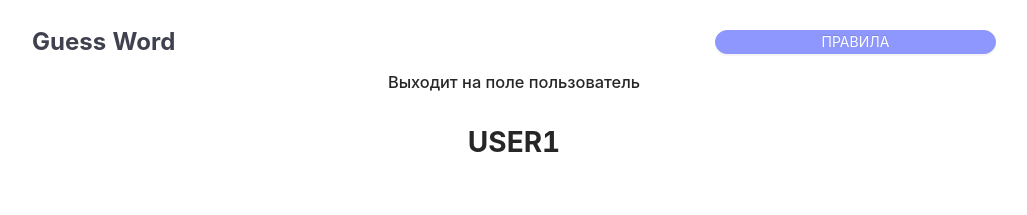
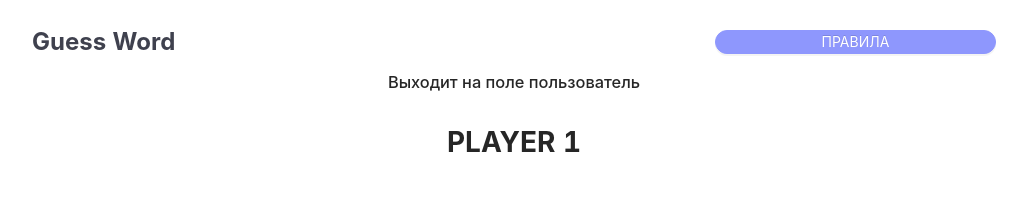
Before and after one commit to hardzeichyksiarhei/old.guess-word, a React (Create React App) app: page /game-start in a window 1280 px wide. Shown: the top 215 px of the page, without its empty margins (126-1153 px from the left). Built offline with nearby package versions, Linux system fonts and the light colour scheme.

Commit message:
feat: game start & choose implementation

```diff
--- a/src/components/categories/CategoriesList.jsx
+++ b/src/components/categories/CategoriesList.jsx
@@ -8,9 +8,9 @@ import categorySelectors from "../../store/selectors/categories";
 
 import CategoryItem from "./CategoryItem";
 
-import { Row } from "antd";
+import { Row, Col } from "antd";
 
-import "./style.scss"
+import "./style.scss";
 
 const CategoriesList = () => {
   const dispatch = useDispatch();
@@ -22,9 +22,15 @@ const CategoriesList = () => {
 
   return (
     <div className="categories-list py-2">
-      <Row gutter={[16,16]}>
+      <Row gutter={[16, 16]}>
         {categories.map((category) => (
-            <CategoryItem category={category} key={category.id} />
+          <Col
+            span={category.slug === "all" ? 24 : 12}
+            className="category-item gutter-row"
+            key={category.id}
+          >
+            <CategoryItem category={category} />
+          </Col>
         ))}
       </Row>
     </div>
--- a/src/components/categories/CategoryItem.jsx
+++ b/src/components/categories/CategoryItem.jsx
@@ -1,38 +1,35 @@
 import React from "react";
-
 import { useDispatch } from "react-redux";
+import { useNavigate } from "react-router-dom";
 
 import * as gameActions from "../../store/actions/game";
 
-import { Col } from "antd";
-
-import "./style.scss"
+import "./style.scss";
 
 const CategoryItem = (props) => {
   const dispatch = useDispatch();
+  const navigate = useNavigate()
 
-  const handleClickCategory = (category) => {
-    dispatch(gameActions.setCategory(category));
+  const handleClickCategory = () => {
+    dispatch(gameActions.setCategory(props.category));
+    navigate('/game-start')
   };
 
   return (
-    <Col
-        span={props.category.slug === 'all' ? 24 : 12}
-        className="category-item gutter-row"
-    >
+    <div className="category-item" onClick={handleClickCategory}>
       <img
         className="category-item__image img-fluid"
         src={`./img/categories/${props.category.image}.jpg`}
         alt=""
       />
-    <h3
+      <h3
         className="category-item_title"
         onClick={() => handleClickCategory(props.category)}
         key={props.category.id}
       >
         {props.category.label}
       </h3>
-    </Col>
+    </div>
   );
 };
 
--- /dev/null
+++ b/src/helpers/index.js
@@ -0,0 +1,5 @@
+export const generateWordsByCategory = (category, number = 5) => {
+  return [...category.words]
+    .sort(() => Math.random() - Math.random())
+    .slice(0, number);
+};
--- a/src/pages/game/Choose.jsx
+++ b/src/pages/game/Choose.jsx
@@ -1,10 +1,23 @@
-import React from "react";
+import React, { useEffect } from "react";
+import { useDispatch, useSelector } from "react-redux";
+
+import { Row, Col } from "antd";
 
 import ButtonLink from "../../components/ButtonLink";
 
-import { Row, Col, Space } from "antd";
+import * as gameActions from "../../store/actions/game";
+import gameSelectors from "../../store/selectors/game";
 
 const GameChoose = () => {
+  const dispatch = useDispatch();
+
+  const user = useSelector(gameSelectors.user);
+  const words = useSelector(gameSelectors.words);
+
+  useEffect(() => {
+    dispatch(gameActions.setWords());
+  }, [dispatch]);
+
   return (
     <div className="game-choose-page">
       <Row justify="space-between" align="center">
@@ -19,32 +32,20 @@ const GameChoose = () => {
             shape="round"
             size="small"
           >
-            user1
+            { user?.name }
           </ButtonLink>
         </Col>
       </Row>
 
-      <div className="page-description">
-        Выберите слово для объяснения
-      </div>
+      <div className="page-description">Выберите слово для объяснения</div>
 
       <div className="game-choose-page__content text-center py-1">
         <Row className="game-choose-page__content-words">
-          <Col className="game-choose-page__content-singleword " span={24}>
-            Слово 1
-          </Col>
-          <Col  className="game-choose-page__content-singleword " span={24}>
-            Слово 2
-          </Col>
-          <Col  className="game-choose-page__content-singleword " span={24}>
-            Слово 3
-          </Col>
-          <Col  className="game-choose-page__content-singleword " span={24}>
-            Слово 4
-          </Col>
-          <Col  className="game-choose-page__content-singleword " span={24}>
-            Слово 5
-          </Col>
+          {words.map((word) => (
+            <Col className="game-choose-page__content-singleword " span={24}>
+              { word?.value }
+            </Col>
+          ))}
         </Row>
       </div>
 
--- a/src/pages/game/Over.jsx
+++ b/src/pages/game/Over.jsx
@@ -2,7 +2,7 @@ import React from "react";
 
 import ButtonLink from "../../components/ButtonLink";
 
-import { Row, Col, Space } from "antd";
+import { Row, Col } from "antd";
 
 const GameOver = () => {
   return (
--- a/src/pages/game/Round.jsx
+++ b/src/pages/game/Round.jsx
@@ -2,7 +2,7 @@ import React from "react";
 
 import ButtonLink from "../../components/ButtonLink";
 
-import { Row, Col, Space } from "antd";
+import { Row, Col } from "antd";
 
 const GameRound = () => {
   return (
--- a/src/pages/game/Start.jsx
+++ b/src/pages/game/Start.jsx
@@ -1,10 +1,26 @@
-import React from "react";
+import React, { useEffect } from "react";
+import { useDispatch, useSelector } from 'react-redux'
+
+import { Row, Col } from "antd";
+
+import * as gameActions from "../../store/actions/game";
+import playerSelectors from "../../store/selectors/players";
+import gameSelectors from "../../store/selectors/game";
 
 import ButtonLink from "../../components/ButtonLink";
 
-import { Row, Col, Space } from "antd";
+const GameStart = () => {
+  const dispatch = useDispatch()
 
-const GameStart = () => {
+  const players = useSelector(playerSelectors.players)
+  const step = useSelector(gameSelectors.step)
+
+  const user = useSelector(gameSelectors.user)
+
+  useEffect(() => {
+    dispatch(gameActions.setUser(players[step]))
+  }, [dispatch, players, step])
+
   return (
     <div className="game-start-page">
       <Row justify="space-between" align="center">
@@ -25,17 +41,13 @@ const GameStart = () => {
         </Col>
       </Row>
 
-        <div className="game-start-page__content text-center py-1">
-            <h3>
-                Выходит на поле пользователь
-            </h3>
+      <div className="game-start-page__content text-center py-1">
+        <h3>Выходит на поле пользователь</h3>
 
-            <h1 className="py-1 text-uppercase">
-                <strong>
-                    user1
-                </strong>
-            </h1>
-        </div>
+        <h1 className="py-1 text-uppercase">
+          <strong>{ user?.name }</strong>
+        </h1>
+      </div>
 
       <ButtonLink
         className="mt-2 text-uppercase"
--- a/src/store/actions/game.js
+++ b/src/store/actions/game.js
@@ -1,7 +1,20 @@
 import * as types from "../types/game";
 
 // Game
+export const setUser = (user) => ({
+  type: types.SET_USER,
+  payload: { user },
+});
+
 export const setCategory = (category) => ({
   type: types.SET_CATEGORY,
   payload: { category },
 });
+
+export const setWords = () => ({
+  type: types.SET_WORDS,
+});
+
+export const nextStep = () => ({
+  type: types.NEXT_STEP,
+});
--- a/src/store/reducers/game.js
+++ b/src/store/reducers/game.js
@@ -1,20 +1,48 @@
 import * as types from "../types/game";
 
+import { generateWordsByCategory } from "../../helpers";
+
 const initialState = {
-  userId: null,
+  user: null,
   category: null,
-  words: [], // 5 words
-  word: {}, // { value: '', weight: 5 }
+  words: [],
+  word: {},
   letter: "",
+
+  step: 0,
 };
 
 const reducer = (state = initialState, action) => {
   switch (action.type) {
+    /* Set user */
+    case types.SET_USER: {
+      return {
+        ...state,
+        user: action.payload.user,
+      };
+    }
+
     /* Set category */
     case types.SET_CATEGORY: {
       return {
         ...state,
         category: action.payload.category,
+      };
+    }
+
+    /* Set words */
+    case types.SET_WORDS: {
+      return {
+        ...state,
+        words: generateWordsByCategory(state.category),
+      };
+    }
+
+    /* Next Step */
+    case types.NEXT_STEP: {
+      return {
+        ...state,
+        step: state.step + 1,
       };
     }
 
--- a/src/store/selectors/game.js
+++ b/src/store/selectors/game.js
@@ -1,6 +1,12 @@
+const user = (state) => state.game.user;
 const category = (state) => state.game.category;
+const words = (state) => state.game.words;
+const step = (state) => state.game.step;
 
 // eslint-disable-next-line import/no-anonymous-default-export
 export default {
+  user,
   category,
+  words,
+  step,
 };
--- a/src/store/types/game.js
+++ b/src/store/types/game.js
@@ -1 +1,5 @@
+export const SET_USER = "GAME/SET_USER";
 export const SET_CATEGORY = "GAME/SET_CATEGORY";
+export const SET_WORDS = "GAME/SET_WORDS";
+
+export const NEXT_STEP = "GAME/NEXT_STEP";
```
Also changed, not shown: src/router/routes.js (+23 -28 lines).
